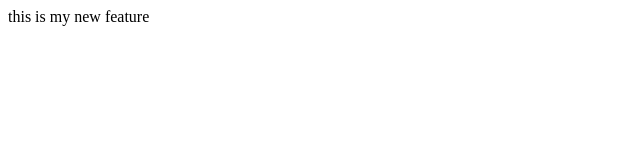
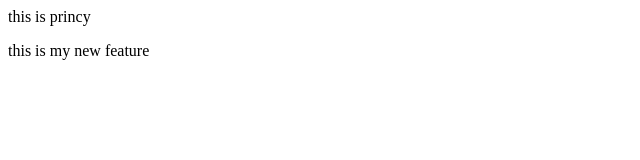
Before and after one commit to sprincy17/repo1, a plain HTML site: page index.html in a window 1280 px wide. Shown: the whole page, without its empty margins (0-640 px from the left). Drawn offline with Linux system fonts and the light colour scheme.

Commit message:
new changes

```diff
--- a/index.html
+++ b/index.html
@@ -1,2 +1,2 @@
-
+<p>this is princy</p>
 <p>this is my new feature</p>
```
